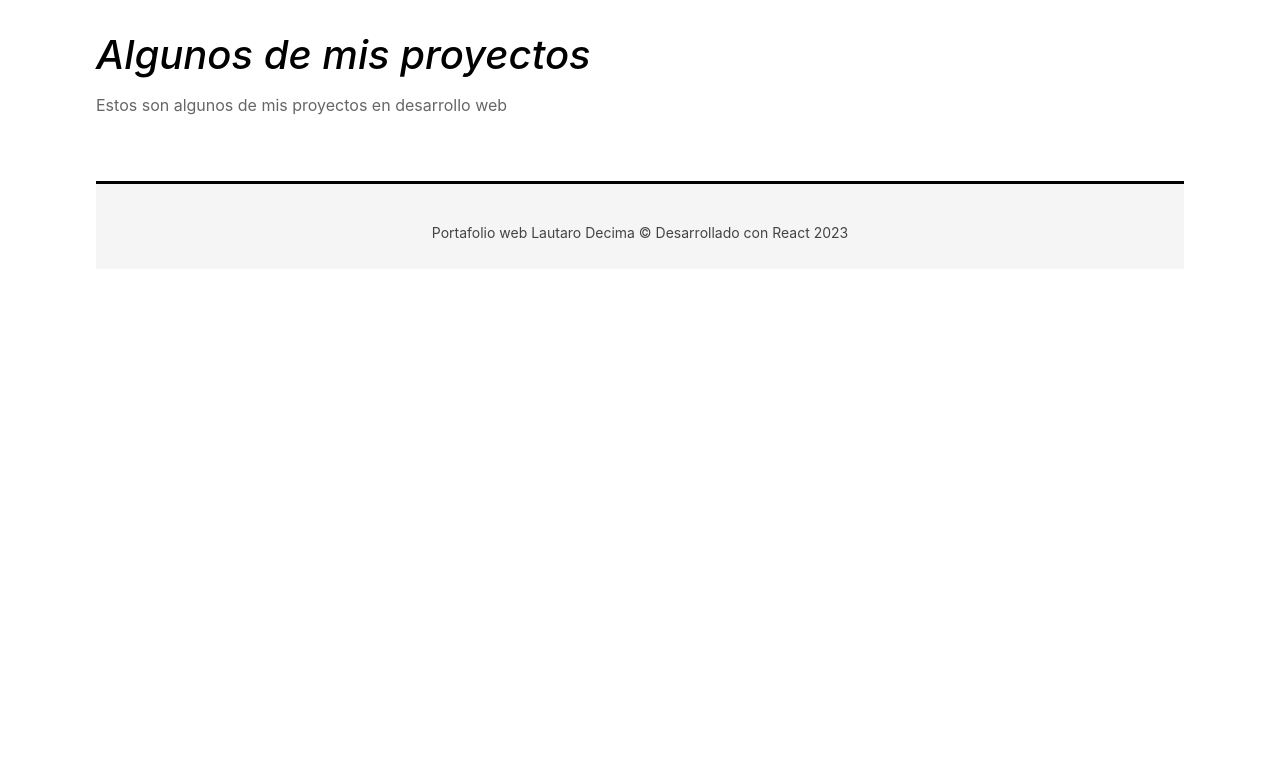
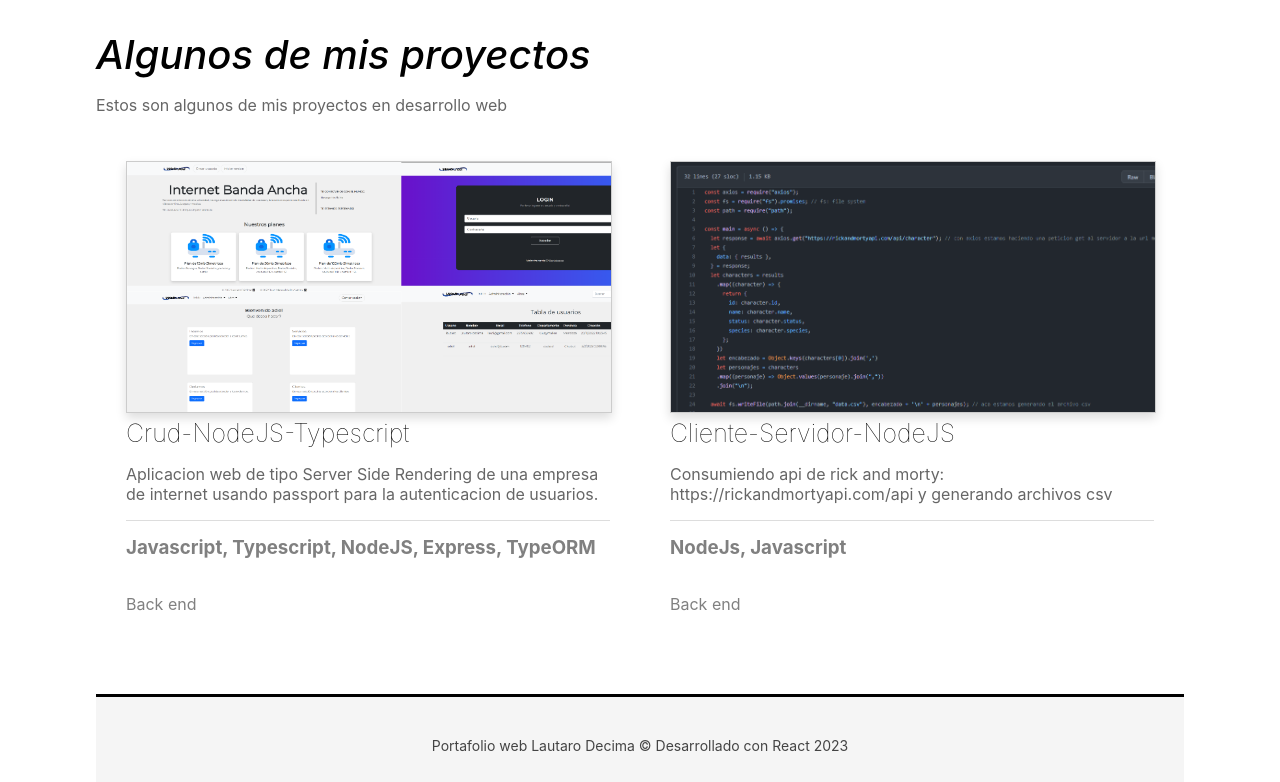
Before and after one commit to decimalautaro/portafolio-estatico-react, a React (Create React App) app: page /home in a window 1280 px wide. Shown: the part 676-1458 px from the top of the page. Before the commit the page ends 945 px from the top, so only its background shows below. Built offline with nearby package versions, Linux system fonts and the light colour scheme.

Commit message:
fix: arreglando css e integrando listWork en homepage

```diff
--- a/src/components/HomePage.js
+++ b/src/components/HomePage.js
@@ -1,5 +1,6 @@
 import React from 'react'
 import { Link } from 'react-router-dom'
+import { ListWork } from './ListWork'
 
 export const HomePage = () => {
   return (
@@ -8,7 +9,7 @@ export const HomePage = () => {
         Hola soy Lautaro Decima,  <strong>Desarrollador Full Stack</strong>, ofrezco mis servicios de programación
          y desarrollo en todo tipo de proyectos web, ya sea Back end o Front end.
       </h1>
-      <h2 >
+      <h2 className='title'>
         Alguna de las skills que manejo son: HTML, CSS, Javascript, Typescript, NodeJS, Express, React, NestJs, SQL, MongoDB, ORMs y Métodologias Agiles (Scrum).
         <Link to="/contact">Contacta conmigo.</Link>
       </h2>
@@ -16,6 +17,9 @@ export const HomePage = () => {
       <section className='lastWorks'>
         <h2 className='heading'>Algunos de mis proyectos</h2>
         <p>Estos son algunos de mis proyectos en desarrollo web</p>
+
+        <ListWork limit="2" />
+
         <div className='works'>
 
         </div>
--- a/src/components/ListWork.js
+++ b/src/components/ListWork.js
@@ -2,14 +2,14 @@ import React from 'react'
 import { Link } from 'react-router-dom'
 import { works } from '../data/works'
 
-export const ListWork = () => {
+export const ListWork = ({limit}) => {
   return (
     <section className='works'>
     {
-      works.map(work =>{
+      works.slice(0,limit).map(work =>{
         return(
           <article key={work.id} className="workItem">
-            <div className='mask'>
+            <div className='mask mask2'>
                 <img src= {require(`./../img/${work.id}.png`)} alt={work.id}/>
             </div>
             <h2> <Link to={'/project/'+work.id}>{work.nombre}</Link> </h2>
--- a/src/index.css
+++ b/src/index.css
@@ -116,7 +116,7 @@ code {
   font-weight: lighter;
 }
 
-.home a{
+.home .title a{
   padding: 1px;
   border-radius: 5px;
   color: white;
@@ -167,7 +167,7 @@ button{
   transition: all 300ms;
 }
 
-.home a:hover,
+.home .title a:hover,
 input[type="submit"]:hover,
 button:hover{
   background-color: #6B4AD9;
@@ -192,6 +192,10 @@ button:hover{
 }
 
 .workItem img{
+  width: 120%;
+  transition: all 500ms;
+}
+.workItem .workItem img{
   width: 120%;
   transition: all 500ms;
 }
```
